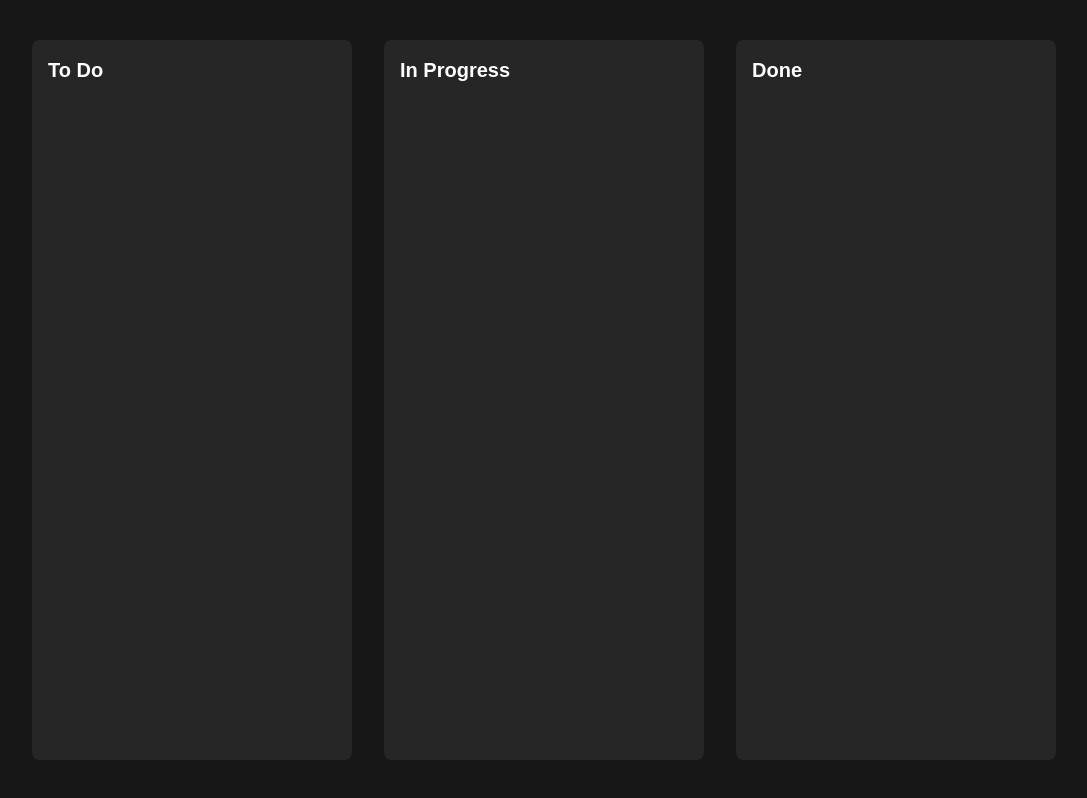
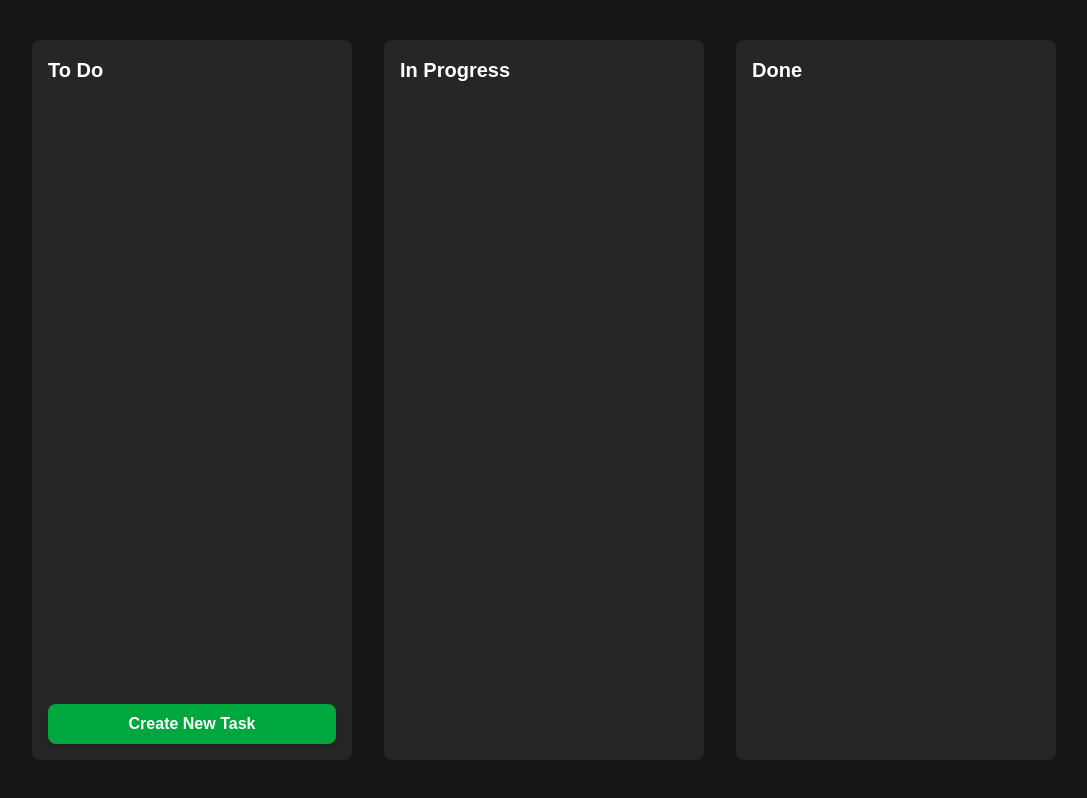
Before and after one commit to chrisYiangou/taskforage, a Next.js app: page / in a window 1280 px wide. Shown: the whole page, without its empty margins (8-1095 px from the left). Built offline with nearby package versions, Linux system fonts and the light colour scheme.

Commit message:
Added Create New Task button

```diff
--- a/app/page.tsx
+++ b/app/page.tsx
@@ -3,7 +3,10 @@ import KanbanBoard from '@/components/KanbanBoard';
 export default function Home() {
   return (
     <main className="min-h-screen">
+      <>
       <KanbanBoard />
+      </>
+
     </main>
   );
 }
--- a/components/Column.tsx
+++ b/components/Column.tsx
@@ -1,6 +1,7 @@
 import { useDroppable } from '@dnd-kit/core';
 import { useTaskStore, Status } from '../app/store/useStore';
 import { Task } from '../app/store/useStore';
+import CreateTaskButton from './CreateTaskButton';
 import TaskCard from './TaskCard';
 
 export default function Column(
@@ -15,9 +16,15 @@ return (
       {/* The Droppable Area */}
       <div ref={setNodeRef} className="flex-1 flex flex-col gap-4">
         {tasks.map((task) => (
-          <TaskCard key={task.id} task={task} />
+        <>
+            <TaskCard key={task.id} task={task} />
+
+        </>
         ))}
       </div>
+      {id === 'TODO' &&
+        (<CreateTaskButton status={id} />)
+}
     </div>
   );
 }
--- /dev/null
+++ b/components/CreateTaskButton.tsx
@@ -0,0 +1,33 @@
+import { useTaskStore, Status } from "@/app/store/useStore";
+import { useState } from 'react';
+
+export default function CreateTaskButton({status}: {status: Status}) {
+    const addTask = useTaskStore((state) => state.addTask);
+    const [title, setTitle] = useState('');
+    const [showForm, setShowForm] = useState(false);
+
+    const handleClick = (e:React.FormEvent) => {
+        e.preventDefault();
+        if (title.trim()) {
+            addTask(title.trim(), status)
+            setTitle('');
+            setShowForm(false);
+        }
+    }
+    return (
+        <button
+            className="
+                w-full p-2 mt-4
+                bg-green-600 hover:bg-green-700
+                text-white font-semibold
+                rounded-lg shadow-md
+                transition-colors duration-200
+                flex items-center justify-center space-x-2
+            "
+            onClick={handleClick}
+        >
+            {/* You'll likely put the "Plus" icon and text here */}
+            Create New Task
+        </button>
+    )
+}
```
